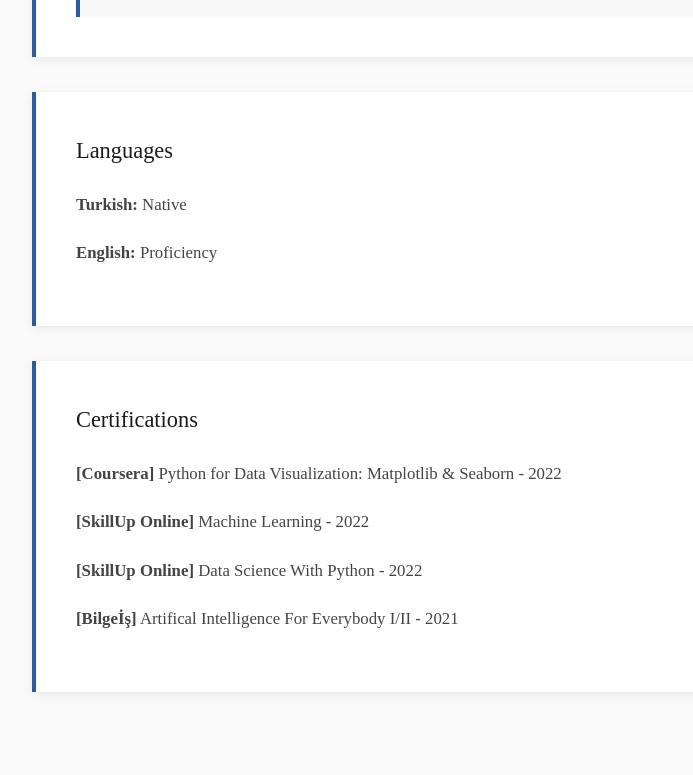
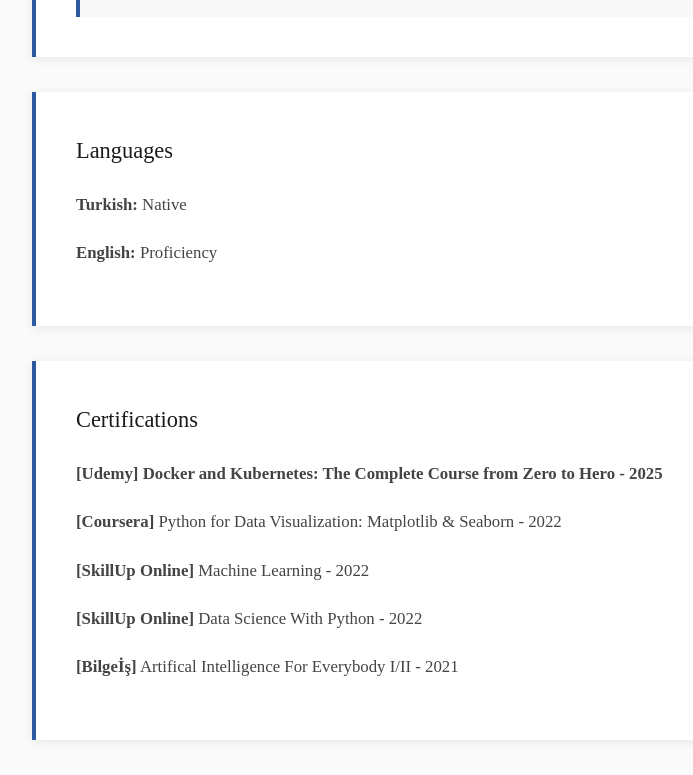
Before and after one commit to doguhanniltextra/portfolio, a plain HTML site: page docs/index.html in a window 1280 px wide. Shown: the part 7308-8083 px from the top of the page, without its empty margins (28-721 px from the left). Before the commit the page ends 8035 px from the top, so only its background shows below. Drawn offline with Linux system fonts and the light colour scheme.

Commit message:
Update index.html

```diff
--- a/docs/index.html
+++ b/docs/index.html
@@ -538,6 +538,7 @@
             <section class="section fade-in">
                 <h3>Certifications</h3>
                 <div class="about-text">
+                    <p><strong>[Udemy] Docker and Kubernetes: The Complete Course from Zero to Hero - 2025</strong></p>
                     <p><strong>[Coursera]</strong> Python for Data Visualization: Matplotlib & Seaborn - 2022</p>
                     <p><strong>[SkillUp Online]</strong> Machine Learning - 2022</p>
                     <p><strong>[SkillUp Online]</strong> Data Science With Python - 2022</p>
```
